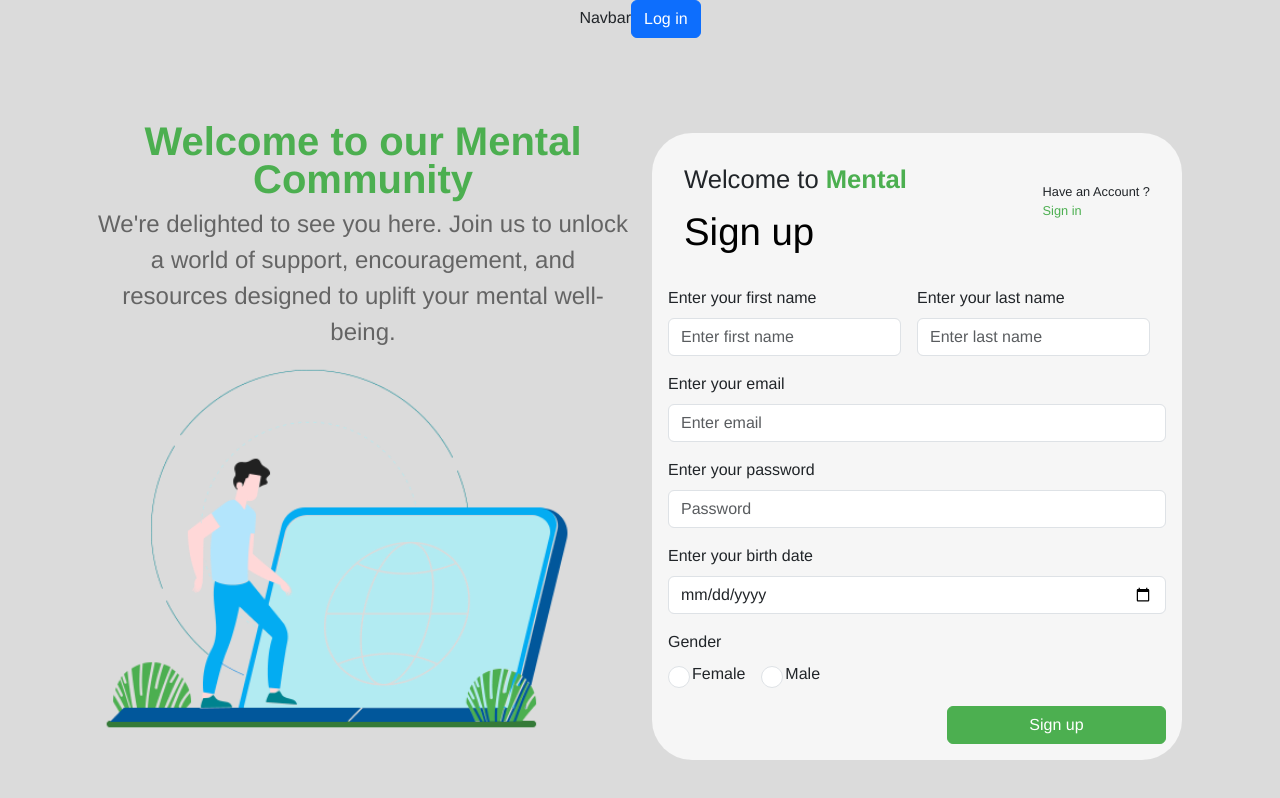
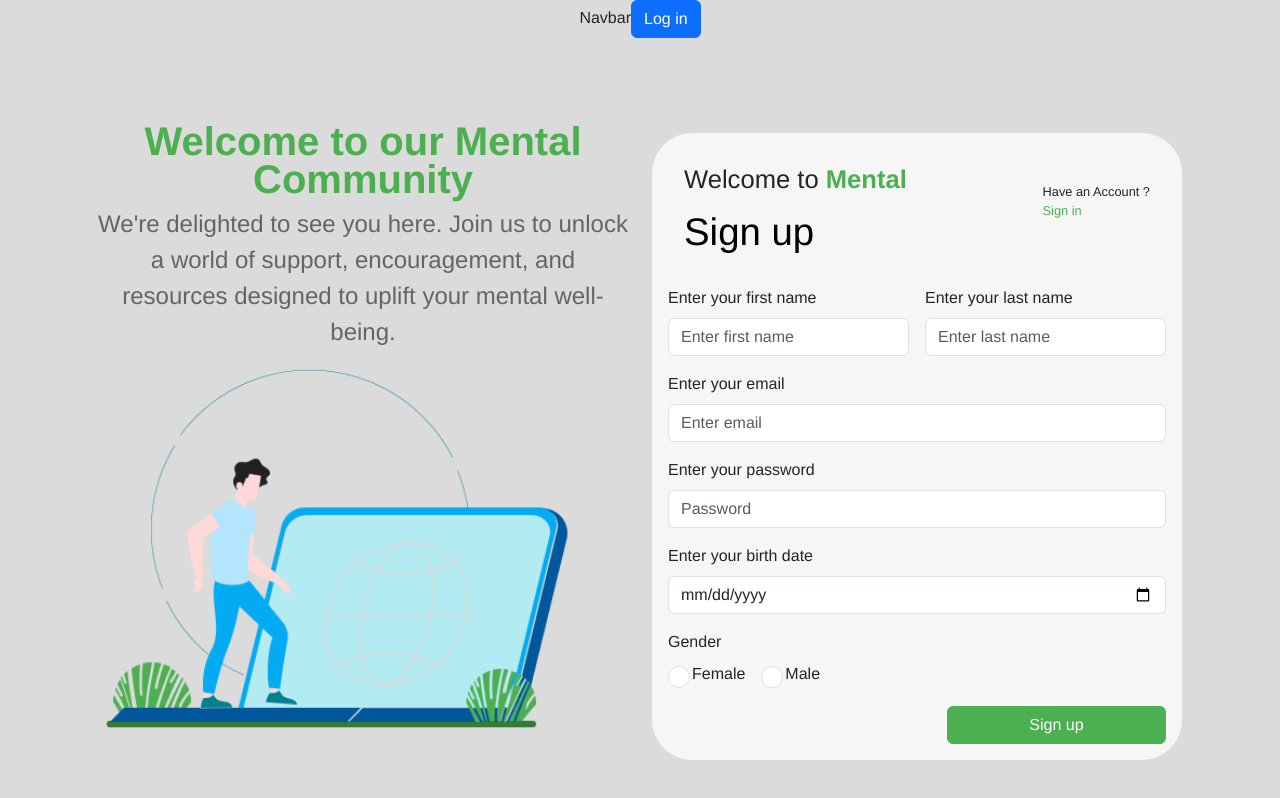
Before and after one commit to Ranatarek22/Mental-Health, a React (Create React App) app: page /signup in a window 1280 px wide. Shown: the top 798 px of the page. Built offline with nearby package versions, Linux system fonts and the light colour scheme.

Commit message:
styling issue

```diff
--- a/src/style.css
+++ b/src/style.css
@@ -256,7 +256,8 @@
 }
 .name-group {
   display: flex;
-  gap: 16px; /* Adjust the gap as needed */
+  gap: 16px;
+  width: 100%;
 }
 
 .inputfield {
```
